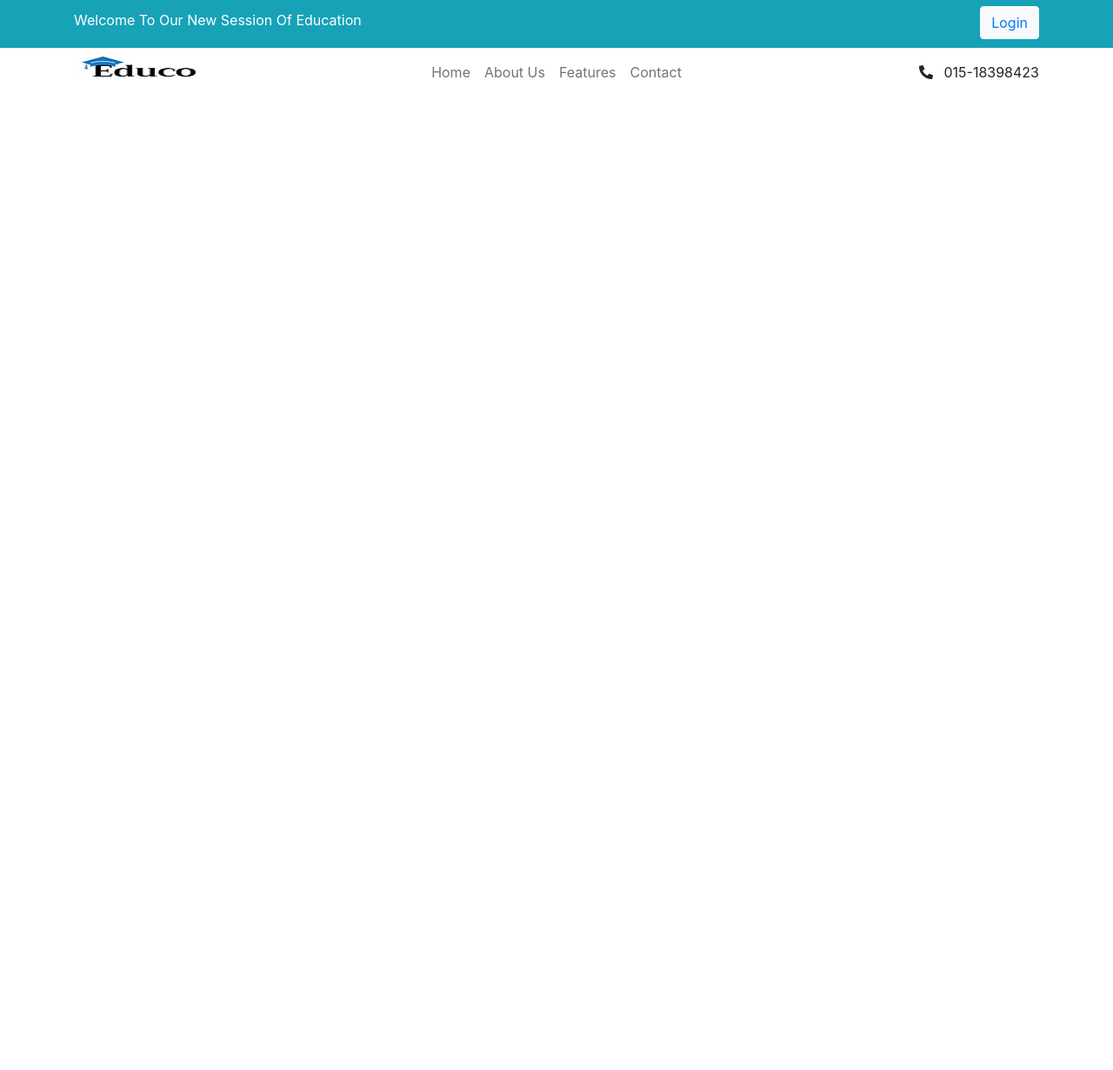
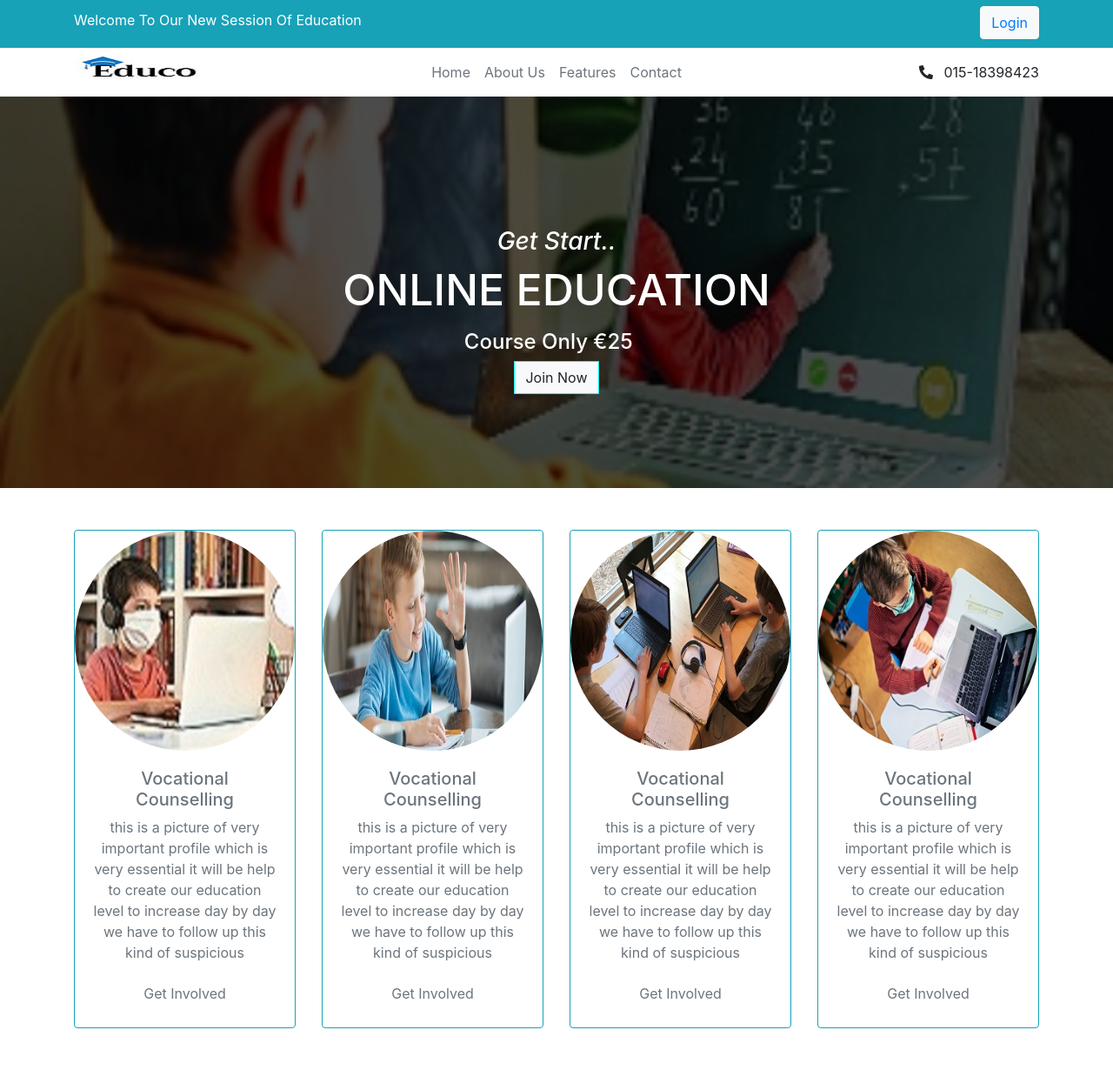
Before and after one commit to Jahid-SWE/E-Commerce, a plain HTML site: page part-1/index.html in a window 1280 px wide. Shown: the part 1-1231 px from the top of the page at 87% size. Before the commit the page ends 800 px from the top, so only its background shows below. Drawn offline with Linux system fonts and the light colour scheme.

Commit message:
update file phd section four image Part

```diff
--- /dev/null
+++ b/part-1/css/main.css
@@ -0,0 +1,36 @@
+.slider-bg{
+    height: 450px;
+    width: 100%;
+    background-image: url("../image/education-bg.jpg");
+    background-repeat: no-repeat;
+    background-size:cover ;
+    background-position: center;
+}
+
+.slider-bg-wrapper{
+    height: 450px;
+    width: 100%;
+    background-color: rgba(0,0,0,0.7);
+
+}
+.slider-content{
+    margin-top:150px!important;
+}
+.slider-content h3{
+    text-transform: capitalize;
+}
+.slider-content h1{
+    text-transform: uppercase;
+    font-size: 50px;
+}
+.slider-content a{
+    border: aqua 1px solid;
+}
+.slider-content h4{
+    text-transform: capitalize;
+}
+.image-size{
+    height: 50%;
+    width: 50%;
+    border-radius: 100%;
+}
--- a/part-1/index.html
+++ b/part-1/index.html
@@ -5,6 +5,7 @@
         <title>Home</title>
         <link rel="stylesheet" href="css/bootstrap.css">
         <link rel="stylesheet" href="css/all.css">
+        <link  rel="stylesheet" href="css/main.css">
     </head>
     <body>
         <section class="py-1 bg-info">
@@ -52,6 +53,71 @@
 
         </div>
     </section>
+    <section class="slider-bg">
+       <div class="slider-bg-wrapper">
+           <div class="container">
+               <div class="row">
+                   <div class="col-xl-12">
+                       <div class="slider-content w-50 mx-auto text-center  mt-5">
+                           <h3 class="text-white"> <i>get start..</i></h3>
+                           <h1 class="text-white ">online education</h1>
+                           <h4 class="text-white mt-3">course only <span>&euro;25 &ensp;</span></h4>
+                           <a href="" class="  btn btn-light rounded-0" >Join Now</a>
+                       </div>
+
+                   </div>
+
+               </div>
+           </div>
+       </div>
+    </section>
+    <section class="py-5">
+        <div class="container">
+            <div class="row">
+                <div class="col-xl-3">
+                    <div class="card border-info text-center text-secondary">
+                        <img src="image/1.jpg" class="card-img-top  rounded-circle">
+                        <div class="card-body">
+                            <h5> Vocational Counselling </h5>
+                            <p> this is a picture of very important profile which is very essential it will be help to create our education level to increase day by day we have to follow up this kind of suspicious</p>
+                            <a href="" class="btn btn-link text-secondary">Get Involved</a>
+                        </div>
+                    </div>
+                </div>
+                <div class="col-xl-3">
+                    <div class="card border-info text-center text-secondary">
+                        <img src="image/4.jpg" class="card-img-top  rounded-circle">
+                        <div class="card-body">
+                            <h5> Vocational Counselling </h5>
+                            <p> this is a picture of very important profile which is very essential it will be help to create our education level to increase day by day we have to follow up this kind of suspicious</p>
+                            <a href="" class="btn btn-link text-secondary">Get Involved</a>
+                        </div>
+                    </div>
+                </div>
+                <div class="col-xl-3">
+                    <div class="card border-info text-center text-secondary">
+                        <img src="image/2.jpg" class="card-img-top  rounded-circle">
+                        <div class="card-body">
+                            <h5> Vocational Counselling </h5>
+                            <p> this is a picture of very important profile which is very essential it will be help to create our education level to increase day by day we have to follow up this kind of suspicious</p>
+                            <a href="" class="btn btn-link text-secondary">Get Involved</a>
+                        </div>
+                    </div>
+                </div>
+                <div class="col-xl-3">
+                    <div class="card border-info text-center text-secondary">
+                        <img src="image/3.jpg" class="card-img-top  rounded-circle">
+                        <div class="card-body">
+                            <h5> Vocational Counselling </h5>
+                            <p> this is a picture of very important profile which is very essential it will be help to create our education level to increase day by day we have to follow up this kind of suspicious</p>
+                            <a href="" class="btn btn-link text-secondary">Get Involved</a>
+                        </div>
+                    </div>
+                </div>
+            </div>
+
+        </div>
+    </section>
 
     </body>
 </html>
```
Also changed, not shown: part-1/image/1.jpg (added), part-1/image/2.jpeg (added), part-1/image/2.jpg (added), part-1/image/3.jpg (added), part-1/image/4.jpg (added), part-1/image/education-bg.jpg (added), part-1/image/education-bg1.jpg (added).
